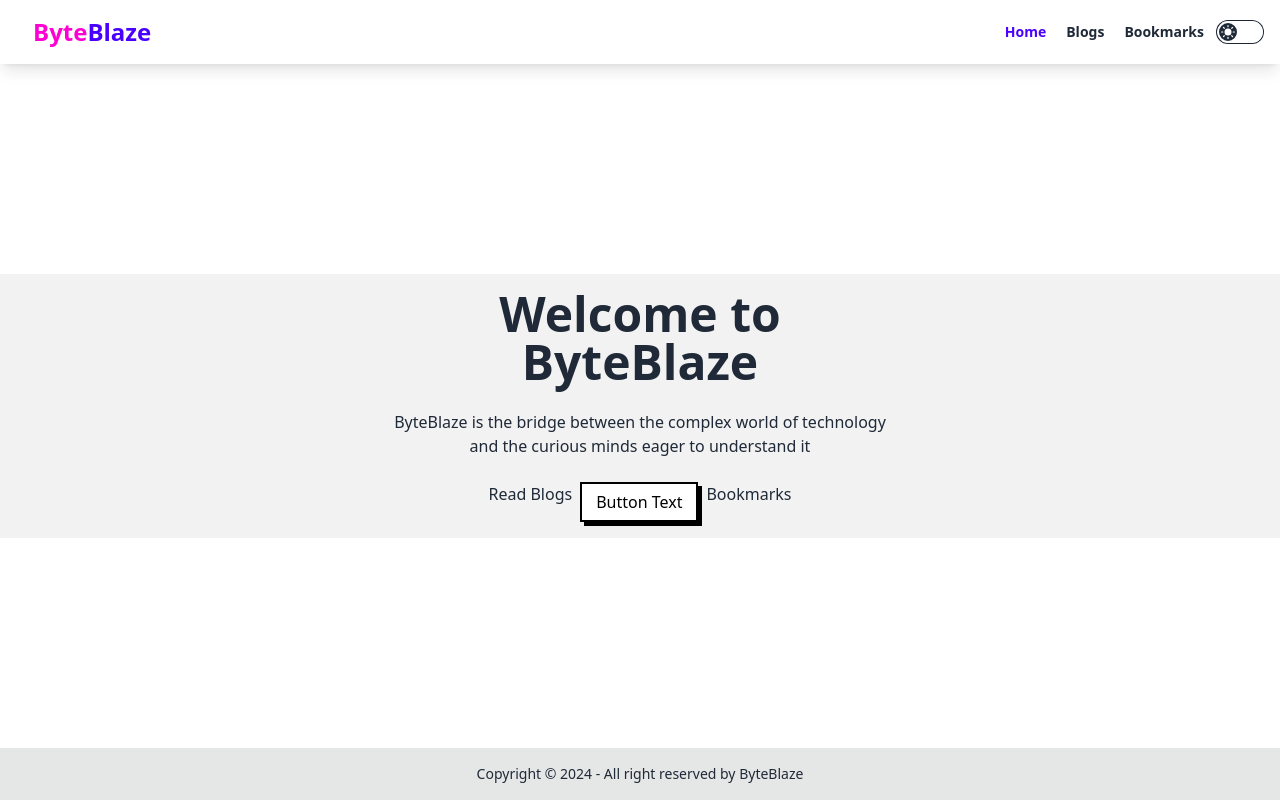
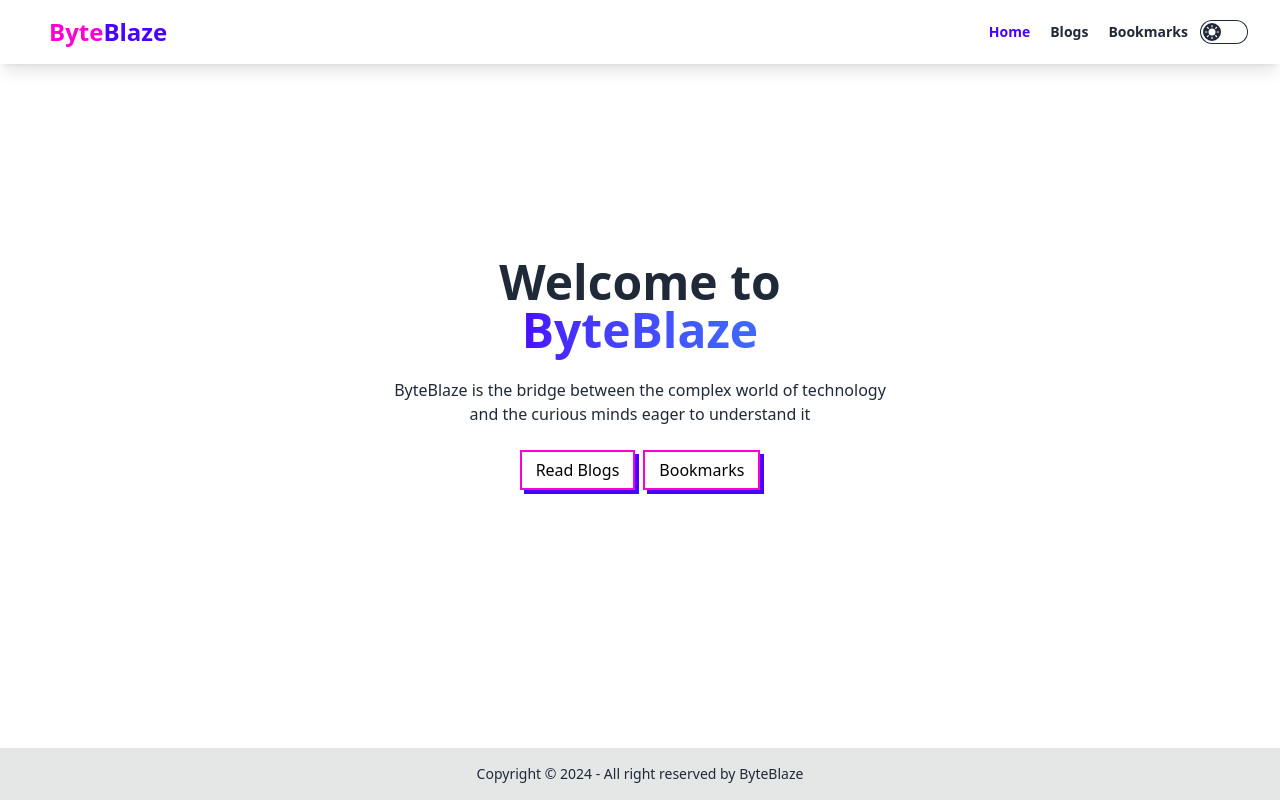
Before and after one commit to Md-Ashikur-Rahman-Ashik/Mastering-SPA-Navigation, a React (Vite) app: page / in a window 1280 px wide. Built offline with nearby package versions, Linux system fonts and the light colour scheme.

Commit message:
Part three of conceptual session completed

```diff
--- /dev/null
+++ b/src/components/BlogCard.jsx
@@ -0,0 +1,29 @@
+import { Link } from "react-router-dom";
+
+const BlogCard = ({ blog }) => {
+  return (
+    <Link
+      to="/"
+      className="max-w-sm mx-auto group hover:no-underline focus:no-underline"
+    >
+      <img
+        role="presentation"
+        className="object-cover w-full rounded h-44 bg-gray-500"
+        src="https://source.unsplash.com/random/480x360?1"
+      />
+      <div className="p-6 space-y-2">
+        <h3 className="text-2xl font-semibold group-hover:underline group-focus:underline">
+          In usu laoreet repudiare legendos
+        </h3>
+        <span className="text-xs text-gray-400">January 21, 2021</span>
+        <p>
+          Mei ex aliquid eleifend forensibus, quo ad dicta apeirian neglegentur,
+          ex has tantas percipit perfecto. At per tempor albucius perfecto, ei
+          probatus consulatu patrioque mea, ei vocent delicata indoctum pri.
+        </p>
+      </div>
+    </Link>
+  );
+};
+
+export default BlogCard;
--- a/src/components/Hero.jsx
+++ b/src/components/Hero.jsx
@@ -2,29 +2,42 @@ import { Link } from "react-router-dom";
 
 const Hero = () => {
   return (
-    <div className="hero bg-base-200">
+    <div className="hero -mt-16">
       <div className="hero-content text-center">
         <div className="max-w-lg">
           <h1 className="text-5xl font-bold">
-            Welcome to <span>ByteBlaze</span>
+            Welcome to{" "}
+            <span className="bg-300% bg-gradient-to-r from-primary via-blue-500 to-secondary text-transparent bg-clip-text animate-gradient">
+              ByteBlaze
+            </span>
           </h1>
           <p className="py-6">
             ByteBlaze is the bridge between the complex world of technology and
             the curious minds eager to understand it
           </p>
           <div className="flex gap-2 justify-center">
-            <Link to="/blogs">Read Blogs</Link>
-            <a
+            <Link
+              to="/blogs"
               href="#_"
-              class="relative inline-block px-4 py-2 font-medium group"
+              className="relative inline-block px-4 py-2 font-medium group"
             >
-              <span class="absolute inset-0 w-full h-full transition duration-200 ease-out transform translate-x-1 translate-y-1 bg-black group-hover:-translate-x-0 group-hover:-translate-y-0"></span>
-              <span class="absolute inset-0 w-full h-full bg-white border-2 border-black group-hover:bg-black"></span>
-              <span class="relative text-black group-hover:text-white">
-                Button Text
+              <span className="absolute inset-0 w-full h-full transition duration-200 ease-out transform translate-x-1 translate-y-1 bg-primary group-hover:-translate-x-0 group-hover:-translate-y-0"></span>
+              <span className="absolute inset-0 w-full h-full bg-white border-2 border-secondary group-hover:bg-primary"></span>
+              <span className="relative text-black group-hover:text-white">
+                Read Blogs
               </span>
-            </a>
-            <Link to="/bookmarks">Bookmarks</Link>
+            </Link>
+            <Link
+              to="/bookmarks"
+              href="#_"
+              className="relative inline-block px-4 py-2 font-medium group"
+            >
+              <span className="absolute inset-0 w-full h-full transition duration-200 ease-out transform translate-x-1 translate-y-1 bg-primary group-hover:-translate-x-0 group-hover:-translate-y-0"></span>
+              <span className="absolute inset-0 w-full h-full bg-white border-2 border-secondary group-hover:bg-primary"></span>
+              <span className="relative text-black group-hover:text-white">
+                Bookmarks
+              </span>
+            </Link>
           </div>
         </div>
       </div>
--- a/src/components/Navbar.jsx
+++ b/src/components/Navbar.jsx
@@ -21,7 +21,7 @@ const Navbar = () => {
   }, [theme]);
 
   return (
-    <div className="navbar bg-base-100 shadow-lg px-4 fixed z-10">
+    <div className="navbar bg-base-100 shadow-lg px-4 sm:px-8 fixed z-10">
       <div className="flex-1">
         <Link
           to="/"
--- a/src/main.jsx
+++ b/src/main.jsx
@@ -14,11 +14,12 @@ const router = createBrowserRouter([
     children: [
       {
         index: true,
-        element: <Home></Home>
+        element: <Home></Home>,
       },
       {
         path: "/blogs",
         element: <Blogs></Blogs>,
+        loader: () => fetch("https://dev.to/api/articles?per_page=20&top=7"),
       },
       {
         path: "/bookmarks",
--- a/src/pages/Blogs.jsx
+++ b/src/pages/Blogs.jsx
@@ -1,8 +1,40 @@
+import { useLoaderData } from "react-router-dom";
+import BlogCard from "../components/BlogCard";
+
 const Blogs = () => {
+  const blogs = useLoaderData();
+  console.log(blogs);
+
   return (
-    <div>
-      <h1>This is a blog page</h1>
-    </div>
+    <section className="text-black py-6">
+      <div className="container max-w-6xl p-6 mx-auto space-y-6 sm:space-y-12">
+        <a
+          rel="noopener noreferrer"
+          href="#"
+          className="block max-w-sm gap-3 mx-auto sm:max-w-full group hover:no-underline focus:no-underline lg:grid lg:grid-cols-12"
+        >
+          <img
+            src={blogs[0].cover_image}
+            alt=""
+            className="object-cover w-full h-64 rounded sm:h-96 lg:col-span-7 bg-gray-500"
+          />
+          <div className="p-6 space-y-2 lg:col-span-5">
+            <h3 className="text-2xl font-semibold sm:text-4xl group-hover:underline group-focus:underline">
+              {blogs[0].title}
+            </h3>
+            <span className="text-xs text-gray-400">
+              {new Date(blogs[0].published_at).toLocaleDateString()}
+            </span>
+            <p>{blogs[0].description}</p>
+          </div>
+        </a>
+        <div className="grid justify-center grid-cols-1 gap-6 sm:grid-cols-2 lg:grid-cols-3">
+          {
+            blogs.map(blog => <BlogCard key={blog.id} blog={blog}></BlogCard>)
+          }
+        </div>
+      </div>
+    </section>
   );
 };
 
--- a/src/pages/Home.jsx
+++ b/src/pages/Home.jsx
@@ -1,9 +1,11 @@
 import Hero from "../components/Hero";
+import wave from "../../assets/wave.svg"
 
 const Home = () => {
   return (
-    <div className="flex flex-col items-center justify-center min-h-[calc(100vh-116px)]">
+    <div className="flex flex-col relative items-center justify-center min-h-[calc(100vh-116px)]">
       <Hero />
+      <img className="absolute bottom-0 w-full" src={wave} alt="" />
     </div>
   );
 };
--- a/tailwind.config.js
+++ b/tailwind.config.js
@@ -1,14 +1,25 @@
 /** @type {import('tailwindcss').Config} */
 export default {
-  content: [
-    "./index.html",
-    "./src/**/*.{js,ts,jsx,tsx}",
-  ],
+  content: ["./index.html", "./src/**/*.{js,ts,jsx,tsx}"],
   theme: {
-    extend: {},
+    extend: {
+      keyframes: {
+        animatedgradient: {
+          "0%": { backgroundPosition: "0% 50%" },
+          "50%": { backgroundPosition: "100% 50%" },
+          "100%": { backgroundPosition: "0% 50%" },
+        },
+      },
+      backgroundSize: {
+        "300%": "300%",
+      },
+      animation: {
+        gradient: "animatedgradient 6s ease infinite alternate",
+      },
+    },
   },
   plugins: [require("daisyui")],
   daisyui: {
     themes: ["light", "synthwave"],
   },
-}
+};
```
